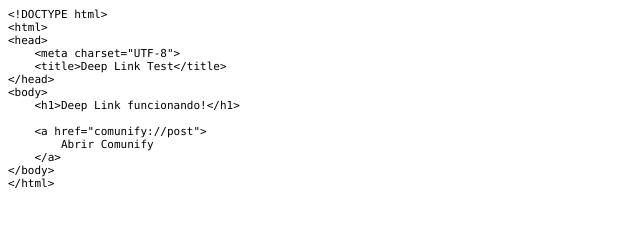
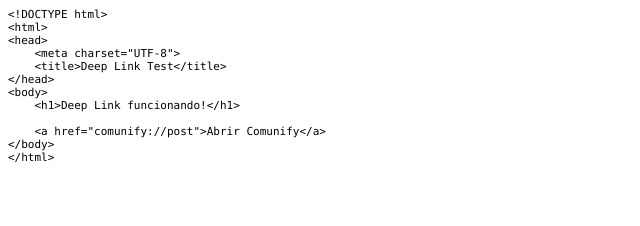
Before and after one commit to ailtoncunhasilva/deeplink-test, a plain HTML site: page index.html in a window 1280 px wide. Shown: the whole page, without its empty margins (0-640 px from the left). Drawn offline with Linux system fonts and the light colour scheme.

Commit message:
Small adjusts

```diff
--- a/index.html
+++ b/index.html
@@ -7,9 +7,10 @@
   <meta name="Generator" content="Cocoa HTML Writer">
   <meta name="CocoaVersion" content="2685.5">
   <style type="text/css">
-    p.p1 {margin: 0.0px 0.0px 0.0px 0.0px; font: 11.0px Menlo; color: #000000}
-    p.p2 {margin: 0.0px 0.0px 0.0px 0.0px; font: 11.0px Menlo; color: #000000; min-height: 13.0px}
-    span.s1 {font-variant-ligatures: no-common-ligatures}
+    p.p1 {margin: 0.0px 0.0px 0.0px 0.0px; font: 11.0px Menlo; -webkit-text-stroke: #000000}
+    p.p2 {margin: 0.0px 0.0px 0.0px 0.0px; font: 11.0px Menlo; -webkit-text-stroke: #000000; min-height: 13.0px}
+    span.s1 {font-kerning: none; font-variant-ligatures: common-ligatures}
+    span.s2 {font-kerning: none}
   </style>
 </head>
 <body>
@@ -21,10 +22,8 @@
 <p class="p1"><span class="s1">&lt;/head&gt;</span></p>
 <p class="p1"><span class="s1">&lt;body&gt;</span></p>
 <p class="p1"><span class="s1"><span class="Apple-converted-space">    </span>&lt;h1&gt;Deep Link funcionando!&lt;/h1&gt;</span></p>
-<p class="p2"><span class="s1"></span><br></p>
-<p class="p1"><span class="s1"><span class="Apple-converted-space">    </span>&lt;a href="comunify://post"&gt;</span></p>
-<p class="p1"><span class="s1"><span class="Apple-converted-space">        </span>Abrir Comunify</span></p>
-<p class="p1"><span class="s1"><span class="Apple-converted-space">    </span>&lt;/a&gt;</span></p>
+<p class="p2"><span class="s2"></span><br></p>
+<p class="p1"><span class="s1"><span class="Apple-converted-space">    </span>&lt;a href="comunify://post"&gt;Abrir Comunify&lt;/a&gt;</span></p>
 <p class="p1"><span class="s1">&lt;/body&gt;</span></p>
 <p class="p1"><span class="s1">&lt;/html&gt;</span></p>
 </body>
```
Also changed, not shown: 1 other file.
